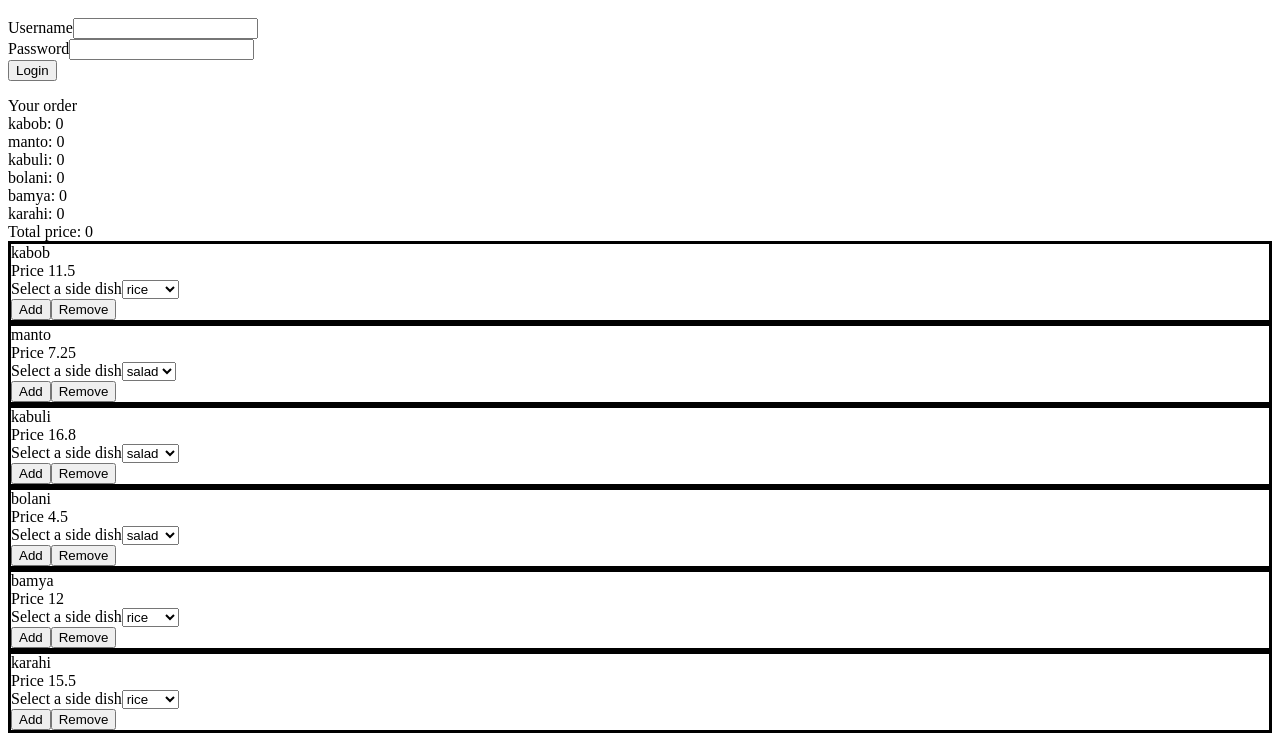
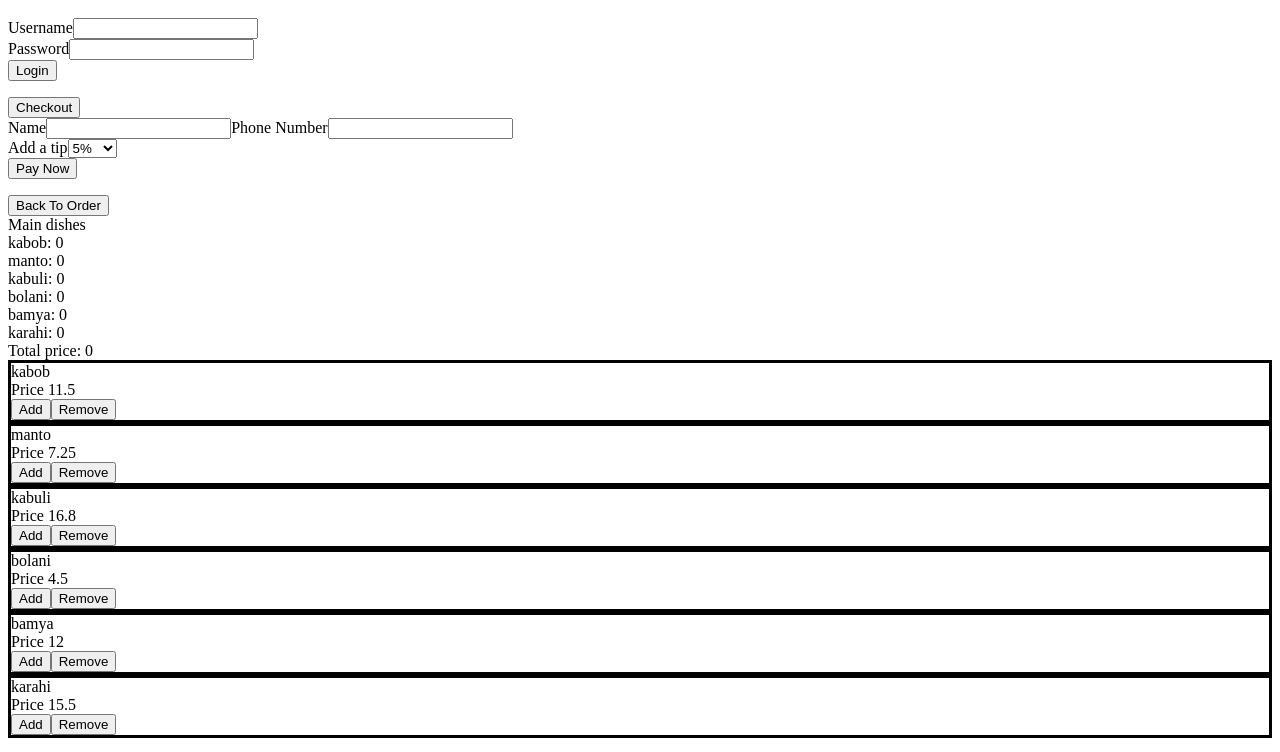
Before and after one commit to laudsol/jquery-practice, a plain HTML site: page project/v_3/index.html in a window 1280 px wide. Shown: the part 48-800 px from the top of the page. Drawn offline with nearby package versions, Linux system fonts and the light colour scheme.

Commit message:
add checkout form

```diff
--- a/project/v_3/app.js
+++ b/project/v_3/app.js
@@ -4,20 +4,68 @@ $(document).ready(function() {
         username: 'student',
         password: '5050'
     }
-    const orderObj = Object.keys(dataObj).reduce((prev, curr) => {
-        prev[curr] = {
-            sideDish: '',
-            quantity: 0
-        };
+    const mainOrderObj = Object.keys(dataObj).reduce((prev, curr) => {
+        prev[curr] = 0
         return prev;
     }, {});
+
+    const tipOptions = [0.05, 0.1, 0.15, 0.2, 0.25];
+    let selectedTip = 0;
 
     createOrderSummary();
     createMenu();
     createLoginModal()
+    createCheckoutModal()
+
+    function createCheckoutModal() {
+        const checkoutButton = $('<button></button>')
+            .text('Checkout')
+            .on('click', () => {
+                // checkoutModal.append('<p></p>').text(`Total ${getTotalPrice(mainOrderObj, dataObj) * (1 + selectedTip)}`);
+            });
+        const checkoutModal = $('#checkout');
+        const checkoutForm = createCheckoutForm();
+        const nameLabel = $('<label></label>').text('Name');
+        const nameInput = $('<input></input>').attr('id', 'name-input');
+        const phoneLabel = $('<label></label>').text('Phone Number');
+        const phoneInput = $('<input></input>').attr('id', 'phone-input');
+        const tipLabel = $('<label></label>').attr('for', 'tips'). text('Add a tip');
+        const tipSelection = $('<select></select>').attr('name', 'tips').attr('id', 'tips');
+        const payButton = $('<button></button>').text('Pay Now');
+        const backButton = $('<button></button>').text('Back To Order');
+
+        tipOptions.forEach(tip => {
+            let tipOption = $("<option></option>")
+                .attr('value', tip)
+                .text(`${tip*100}%`);
+
+            tipSelection.append(tipOption);
+        });
+
+        tipSelection.on('change', () => {
+            selectedTip = $('#tips option:selected')[0].value;
+        });
+
+        checkoutModal.append(checkoutButton);
+        checkoutModal.append('<br>');
+
+        checkoutForm.append(nameLabel);
+        checkoutForm.append(nameInput);
+        checkoutForm.append(phoneLabel);
+        checkoutForm.append(phoneInput);
+        checkoutForm.append('<br>');
+        checkoutForm.append(tipLabel);
+        checkoutForm.append(tipSelection);
+        checkoutForm.append('<br>');
+        checkoutForm.append(payButton);
+
+        checkoutModal.append(checkoutForm);
+        checkoutModal.append(backButton);
+    }
 
     function createLoginModal() {
-        const loginModal = $('<div></div>');
+        const loginModal = $('<div></div>')
+            .attr('id', 'login');
         const loginForm = createLoginForm();
         const usernameLabel = $('<label></label>').text('Username');
         const usernameInput = $('<input></input>').attr('id', 'username-input');
@@ -54,20 +102,37 @@ $(document).ready(function() {
             });
     }
 
+    function createCheckoutForm() {
+        return $('<form></form>')
+            .attr('id', 'login-form')
+            .on('submit', (e) => {
+                e.preventDefault();
+                const name = $('#name-input')[0].value;
+                const phone = $('#phone-input')[0].value;
+                const validName = true;
+                const validPhone = true;
+                if (validName && validPhone) {
+                    console.log('cool');
+                } else {
+                    console.log('not cool');
+                }
+            });
+    }
+
     function createOrderSummary() {
-        const $orderBox = $("<div></div>")
-        .text('Your order');
+        const $orderBox = $("<div></div>");
+        const $mainText = $("<div></div>").text('Main dishes');
+        $orderBox.append($mainText)
 
         Object.keys(dataObj).forEach(item => {
             const orderItem =  $("<div></div>")
-            .text(`${item}: ${orderObj[item].quantity}`)
+            .text(`${item}: ${mainOrderObj[item]}`)
             .attr('id', `order-item-${item}`);
 
             $orderBox.append(orderItem);
         });
 
-        let totalPrice = getTotalPrice(orderObj, dataObj);
-
+        let totalPrice = getTotalPrice(mainOrderObj, dataObj);
         const priceDisplay = $("<div></div>")
             .attr('id', 'price-display')
             .text(`Total price: ${totalPrice}`);
@@ -86,19 +151,13 @@ $(document).ready(function() {
                 .text(item);
             let $price = $("<div></div>")
                 .text(`Price ${menuItem.price}`);
-            let $sideDishLabel = $('<label></label>')
-                .attr('for', `${item}-sideDish`)
-                .text('Select a side dish')
-            let $sideDishOptions = $('<select></select>')
-                .attr('id', `${item}-sideDish`)
-                .attr('name', `${item}-sideDish`);
             let $addButton = $("<button></button>")
                 .text('Add')
                 .on('click', () => {
-                    if (orderObj[item].quantity < menuItem.inStock) {
-                        orderObj[item].quantity += 1;
-                        $(`#order-item-${item}`).text(`${item}: ${orderObj[item].quantity}`);
-                        $('#price-display').text(`Total price: ${getTotalPrice(orderObj, dataObj)}`);
+                    if (mainOrderObj[item] < menuItem.inStock) {
+                        mainOrderObj[item] += 1;
+                        $(`#order-item-${item}`).text(`${item}: ${mainOrderObj[item]}`);
+                        $('#price-display').text(`Total price: ${getTotalPrice(mainOrderObj, dataObj)}`);
                     } else {
                         alert(`Sorry! We're all sold out of ${item}`)
                     }
@@ -106,44 +165,27 @@ $(document).ready(function() {
             let $removeButton = $("<button></button>")
                 .text('Remove')
                 .on('click', () => {
-                    if (orderObj[item].quantity > 0) {
-                        orderObj[item].quantity -= 1;
-                        $(`#order-item-${item}`).text(`${item}: ${orderObj[item].quantity}`);
-                        $('#price-display').text(`Total price: ${getTotalPrice(orderObj, dataObj)}`);
+                    if (mainOrderObj[item] > 0) {
+                        mainOrderObj[item] -= 1;
+                        $(`#order-item-${item}`).text(`${item}: ${mainOrderObj[item]}`);
+                        $('#price-display').text(`Total price: ${getTotalPrice(mainOrderObj, dataObj)}`);
                     } else {
                         alert(`You have no ${item} in your cart!`)
                     }
                 });
 
-            menuItem.sideDish.forEach(side => {
-                let sideOption = $("<option></option>")
-                    .text(side);
-
-                $($sideDishOptions).append(sideOption);
-            });
-
             $itemBox.append($foodName);
             $itemBox.append($price);
-            $itemBox.append($sideDishLabel);
-            $itemBox.append($sideDishOptions);
-            $itemBox.append('<br>');
             $itemBox.append($addButton);
             $itemBox.append($removeButton);
             $('#menu').append($itemBox);
-
-            $(`#${item}-sideDish`).on('change', () => {
-                let selectedSide = $(`#${item}-sideDish option:selected`).text();
-                orderObj[item].sideDish = selectedSide;
-
-
-            });
         });
     }
 
     function getTotalPrice(orders, menuObj) {
         return Object.keys(orders).reduce((prev, curr) => {
             const price = menuObj[curr].price;
-            const quantity = orders[curr].quantity;
+            const quantity = orders[curr];
             prev += price * quantity;
             return prev;
         }, 0);
@@ -154,33 +196,27 @@ const getRestaurantData = () => {
     return {
         kabob: {
             inStock: 6,
-            price: 11.50,
-            sideDish: ['rice', 'salad', 'bread', 'fries']
+            price: 11.50
         },
         manto: {
             inStock: 3,
-            price: 7.25,
-            sideDish: ['salad']
+            price: 7.25
         },
         kabuli: {
             inStock: 1,
-            price: 16.80,
-            sideDish: ['salad', 'bread', 'fries']
+            price: 16.80
         },
         bolani: {
             inStock: 4,
-            price: 4.50,
-            sideDish: ['salad', 'bread', 'fries']
+            price: 4.50
         },
         bamya: {
             inStock: 0,
-            price: 12.00,
-            sideDish: ['rice', 'salad', 'bread', 'fries']
+            price: 12.00
         },
         karahi: {
             inStock: 11,
-            price: 15.50,
-            sideDish: ['rice', 'salad', 'bread', 'fries']
+            price: 15.50
         },
     }
 
--- a/project/v_3/index.html
+++ b/project/v_3/index.html
@@ -8,6 +8,8 @@
   </head>
   <body>
     <h1 id="title">Welcome to my Restaurant</h1>
-    <div id="menu"></div>
+    <section id='login'></section>
+    <section id='checkout'></section>
+    <section id="menu"></section>
   </body>
 </html>
```
